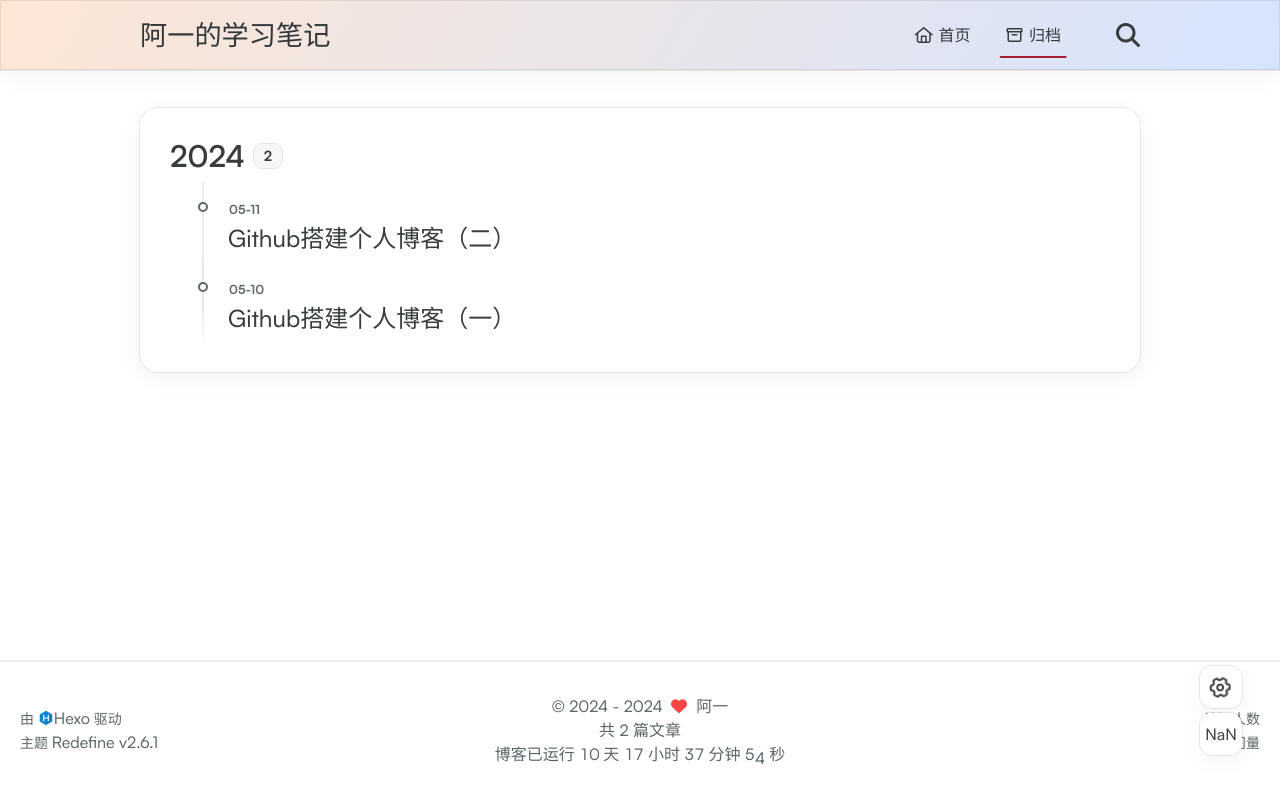
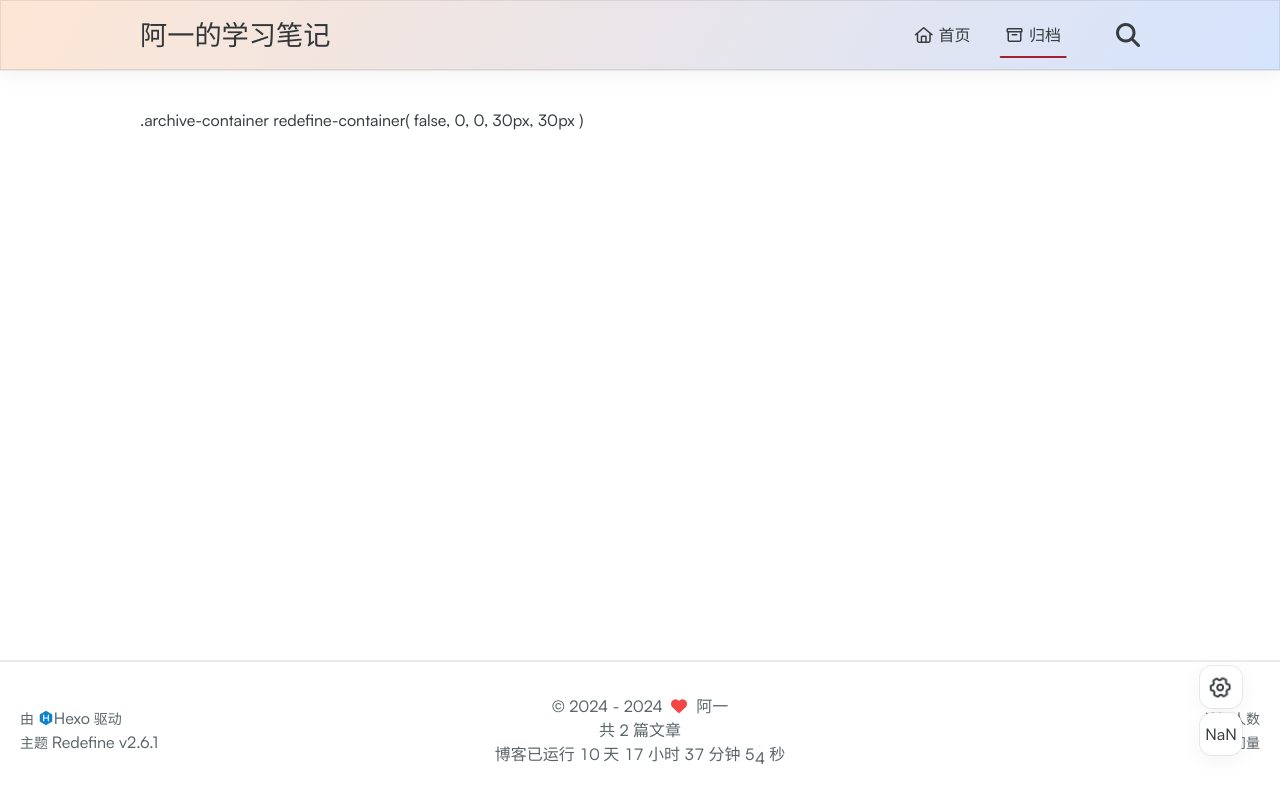
Before and after one commit to Jiangii/Jiangii.github.io, a plain HTML site: page archives/2024/05/index.html in a window 1280 px wide. Drawn offline with Linux system fonts and the light colour scheme; a web font is replaced by a local one.

Commit message:
Site updated: 2024-05-11 19:07:49

```diff
--- a/archives/2024/05/index.html
+++ b/archives/2024/05/index.html
@@ -423,44 +423,15 @@
             <div class="main-content">
 
 
-                    <div class="archive-container shadow-none hover:shadow-none sm:shadow-redefine sm:hover:shadow-redefine-hover">
+                    .archive-container
+  redefine-container(
+    false,
+    0,
+    0,
+    30px,
+    30px
+  )
 
-
-<div class="archive-list-container">
-
-        <section class="archive-item mb-spacing-unit last:mb-0">
-            <div class="archive-item-header flex flex-row items-center mb-2">
-                <span class="archive-year font-semibold text-3xl mr-2">2024</span>
-                <span class="archive-year-post-count text-xs md:text-sm font-bold rounded-small bg-third-background-color py-[2px] px-[10px] border border-border-color">2</span>
-            </div>
-            <ul class="article-list pl-0 md:pl-8 text-lg leading-[1.5]">
-
-
-
-                    <li class="article-item space-y-2 px-6 pt-10 pb-2 text-xl relative border-l-2 border-border-color" date-is='05-11'>
-
-
-                        <a href="/2024/05/11/Github%E6%90%AD%E5%BB%BA%E4%B8%AA%E4%BA%BA%E5%8D%9A%E5%AE%A22/" class="block overflow-hidden w-fit">
-                            <span class="article-title mb-0.5 text-2xl">Github搭建个人博客（二）</span>
-                        </a>
-
-
-
-
-                    <li class="article-item space-y-2 px-6 pt-10 pb-2 text-xl relative border-l-2 border-border-color" date-is='05-10'>
-
-
-                        <a href="/2024/05/10/Github%E6%90%AD%E5%BB%BA%E4%B8%AA%E4%BA%BA%E5%8D%9A%E5%AE%A21/" class="block overflow-hidden w-fit">
-                            <span class="article-title mb-0.5 text-2xl">Github搭建个人博客（一）</span>
-                        </a>
-
-
-            </ul>
-        </section>
-
-</div>
-
-</div>
 
 
 
```
Also changed, not shown: 2024/05/10/Github搭建个人博客1/index.html (+13 -5 lines), archives/2024/index.html (+8 -37 lines), archives/index.html (+8 -37 lines), graph/deploy.jpg (added).
